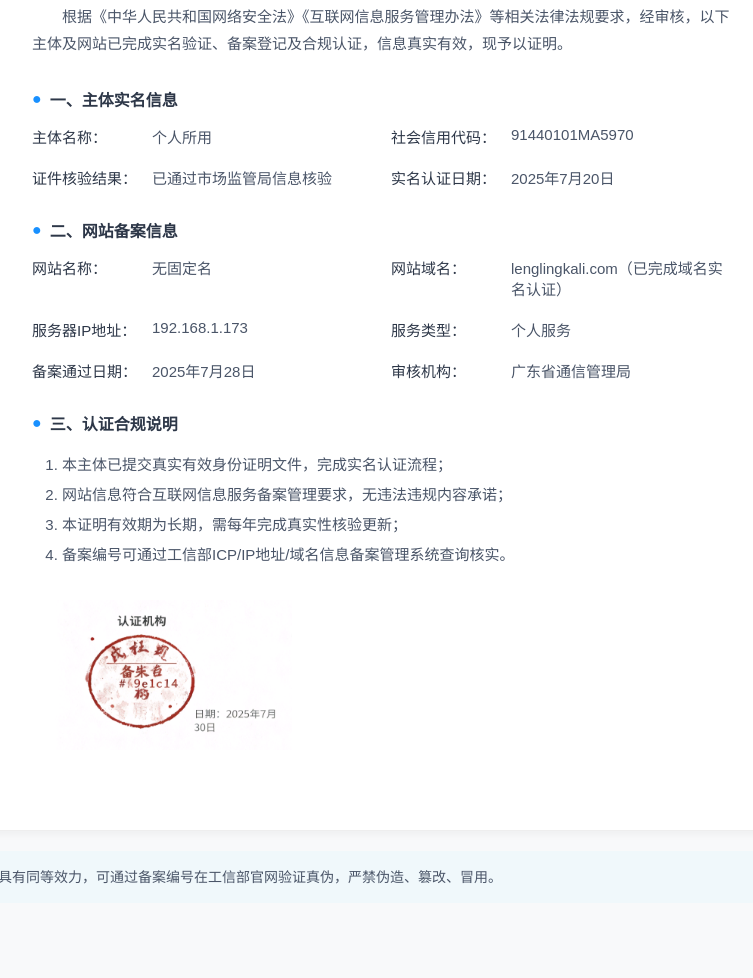
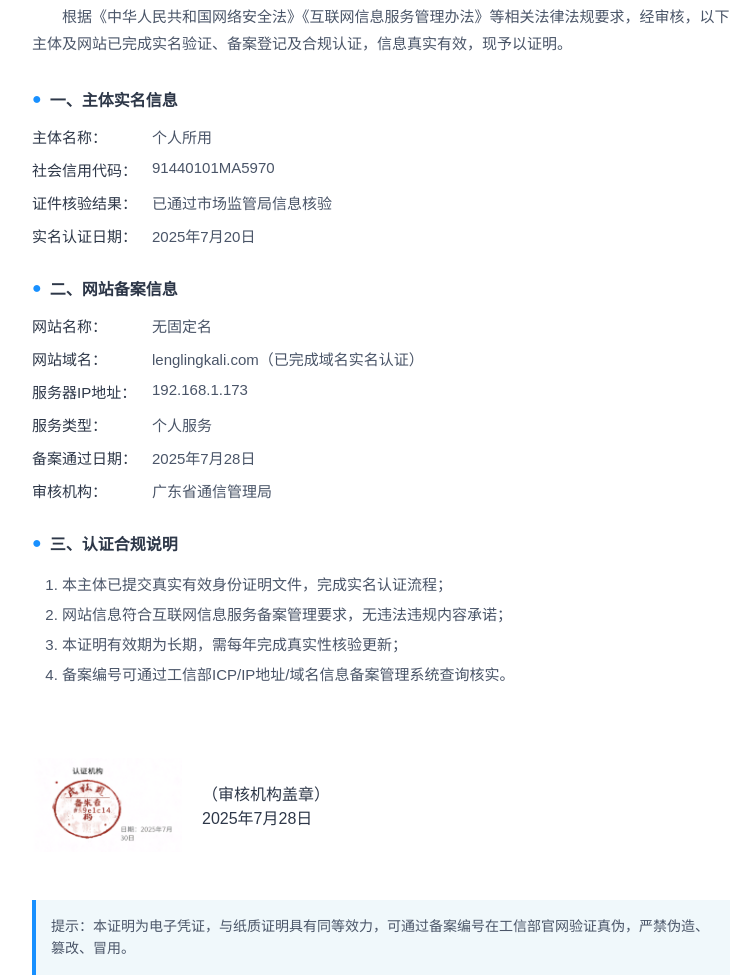
Before and after one commit to lenglingkali/lengling.github, a plain HTML site: page 认证.html in a window 1280 px wide. Shown: the part 210-1188 px from the top of the page, without its empty margins (259-1012 px from the left). Before the commit the page ends 1143 px from the top, so only its background shows below. Drawn offline with Linux system fonts and the light colour scheme.

Commit message:
Refactor layout and styles in 认证.html
Updated layout and styles to match the provided screenshot, including adjustments to the seal image and date positioning.

```diff
--- a/认证.html
+++ b/认证.html
@@ -67,16 +67,15 @@
             margin-right: 8px;
         }
         .info-list {
-            display: flex;
-            flex-wrap: wrap;
-            gap: 20px;
+            /* 改为块级布局，匹配截图的上下排列 */
+            display: block;
             font-size: 15px;
             color: #4a5568;
         }
         .info-item {
-            flex: 1;
-            min-width: 300px;
+            /* 每行单独显示，匹配截图样式 */
             display: flex;
+            margin-bottom: 12px;
         }
         .info-label {
             width: 120px;
@@ -94,36 +93,27 @@
             color: #4a5568;
         }
 
-        /* ========== 适配印章图片的容器（匹配你标记的轮廓） ========== */
+        /* 修正印章区域布局（匹配截图） */
         .cert-seal {
-            /* 匹配截图中红色框的位置+尺寸 */
-            width: 100%;
-            height: 180px; /* 对应标记区域的高度 */
-            margin-top: 20px;
-            position: relative;
+            margin-top: 40px;
+            display: flex;
+            align-items: center;
         }
-        /* 印章图片容器（贴合标记的轮廓） */
+        /* 印章图片容器：调整为圆形印章的标准尺寸 */
         .seal-img-container {
-            position: absolute;
-            top: 0;
-            left: 0;
-            /* 按你标记的红色框尺寸调整 */
-            width: 280px;
+            width: 150px;
             height: 150px;
         }
-        /* 印章图片：自动适配容器+保持比例 */
         .seal-img {
             width: 100%;
             height: 100%;
-            object-fit: contain; /* 避免图片变形，贴合轮廓 */
+            object-fit: contain;
         }
-        /* 日期位置调整（对应截图） */
+        /* 日期位置：放在印章右侧，匹配截图 */
         .seal-date {
-            position: absolute;
-            top: 50px;
-            left: 300px; /* 放在印章右侧，匹配截图布局 */
-            font-size: 14px;
-            color: #4a5568;
+            margin-left: 20px;
+            font-size: 16px;
+            color: #2d3748;
         }
 
         .cert-tip {
@@ -187,7 +177,7 @@
             </div>
         </div>
 
-        <!-- 网站备案信息 -->
+        <!-- 网站备案信息（匹配截图的显示格式） -->
         <div class="cert-section">
             <h2 class="section-title">二、网站备案信息</h2>
             <div class="info-list">
@@ -208,7 +198,7 @@
                     <span class="info-value">个人服务</span>
                 </div>
                 <div class="info-item">
-                <span class="info-label">备案通过日期：</span>
+                    <span class="info-label">备案通过日期：</span>
                     <span class="info-value">2025年7月28日</span>
                 </div>
                 <div class="info-item">
@@ -229,13 +219,14 @@
             </ul>
         </div>
 
-        <!-- ========== 替换为印章图片（匹配你标记的轮廓） ========== -->
+        <!-- 修正后的印章+日期区域（匹配截图） -->
         <div class="cert-seal">
-            <!-- 印章图片容器：尺寸匹配你标记的红色框 -->
             <div class="seal-img-container">
-                <!-- 引入印章.jpg（请确保图片与HTML文件在同一文件夹） -->
                 <img src="印章.jpg" alt="备案专用章" class="seal-img">
             </div>
+            <div class="seal-date">
+                <p>（审核机构盖章）</p>
+                <p>2025年7月28日</p>
             </div>
         </div>
 
```
